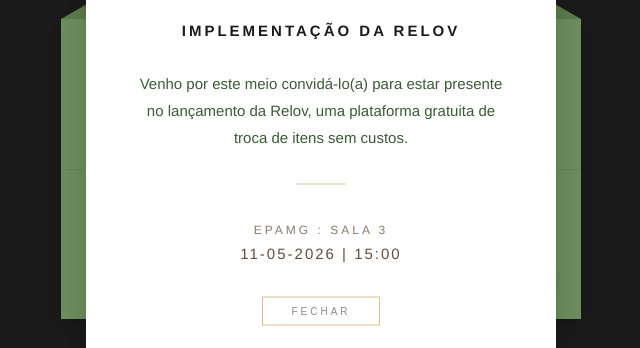
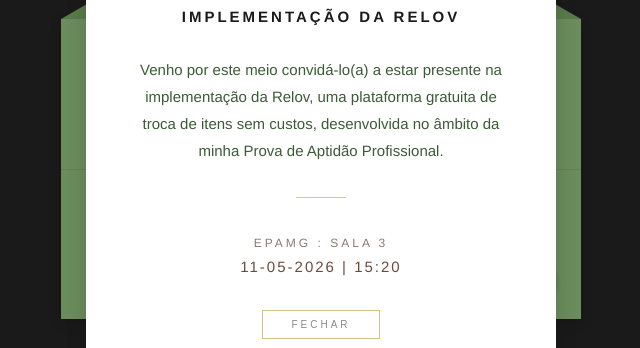
Before and after one commit to AlaiseSousa/Convite-, a plain HTML site: page index.html in a window 1280 px wide. Both pictures are taken after a click on the button "Abrir o envelope". Shown: the part 231-579 px from the top of the page, without its empty margins (319-959 px from the left). Drawn offline with Linux system fonts and the light colour scheme.

Commit message:
Add files via upload

```diff
--- a/index.html
+++ b/index.html
@@ -28,12 +28,12 @@
 
                     <div class="main-title"><strong>IMPLEMENTAÇÃO DA RELOV</strong></div>
 
-                    <div class="couple-names">Venho por este meio convidá-lo(a) para estar presente no lançamento da Relov, uma plataforma gratuita de troca de itens sem custos.</div>
+                    <div class="couple-names">Venho por este meio convidá-lo(a) a estar presente na implementação da Relov, uma plataforma gratuita de troca de itens sem custos, desenvolvida no âmbito da minha Prova de Aptidão Profissional.</div>
 
                     <div class="divider"></div>
 
                     <div class="venue">EPAMG : SALA 3</div>
-                    <div class="date">11-05-2026 | 15:00</div>
+                    <div class="date">11-05-2026 | 15:20</div>
 
                     <button class="close-btn" id="closeBtn">FECHAR</button>
 
--- a/style.css
+++ b/style.css
@@ -104,25 +104,27 @@
     display: none;
 }
 
-/* Cartão */
+/* Cartão - SEMPRE CENTRALIZADO */
 .invitation-card {
     position: absolute;
-    top: 50%;                    /* posiciona no meio */
+    top: 50%;
     left: 50%;
-    transform: translate(-50%, -50%);  /* centraliza perfeitamente */
+    transform: translate(-50%, -50%);
     width: 470px;
     background: white;
     z-index: 20;
     opacity: 0;
     pointer-events: none;
     box-shadow: 0 8px 20px rgba(0,0,0,0.15);
-    transition: all 0.5s ease;
+    transition: opacity 0.5s ease, visibility 0.5s ease;
+    visibility: hidden;
 }
 
 .invitation-card.open {
     opacity: 1;
     pointer-events: auto;
-    transform: translate(-50%, -50%);  /* mantém centralizado */
+    visibility: visible;
+    transform: translate(-50%, -50%);
 }
 
 .envelope.flap-open .envelope-flap {
@@ -147,7 +149,7 @@
     gap: 20px;
     margin-bottom: 25px;
     padding: 0 10px;
-    margin-top: 15px;  /* ← adicione esta linha */
+    margin-top: 15px;
 }
 
 /* Centro do label com linhas decorativas */
@@ -331,7 +333,7 @@
     font-size: 10px;
 }
 
-/* Responsivo */
+/* Responsivo - CORRIGIDO: cartão centralizado em todos os tamanhos */
 @media (max-width: 580px) {
     .envelope {
         width: 420px;
@@ -343,7 +345,7 @@
     }
 
     .invitation-card.open {
-        transform: translateX(-50%) translateY(60px);
+        transform: translate(-50%, -50%);
     }
 
     .couple-names {
@@ -386,7 +388,7 @@
     }
 
     .invitation-card.open {
-        transform: translateX(-50%) translateY(45px);
+        transform: translate(-50%, -50%);
     }
 
     .couple-names {
```
